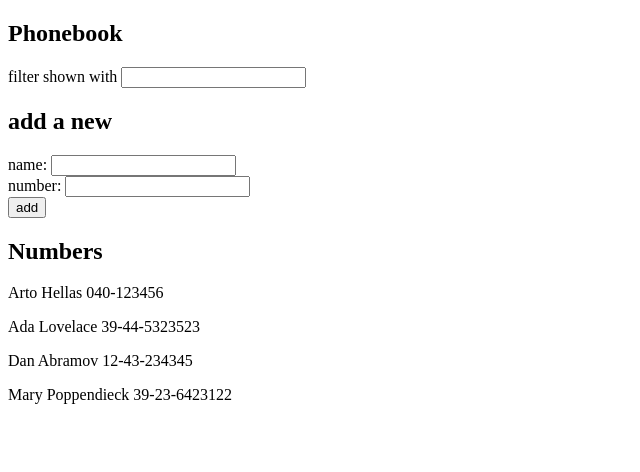
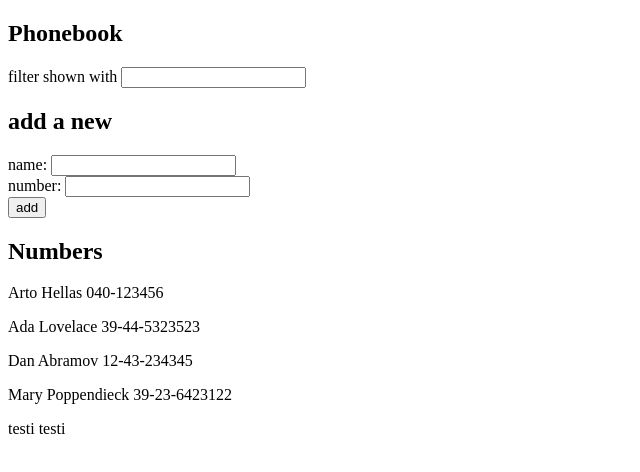
Before and after one commit to imtone1/Fullstackopen1, a React (Create React App) app in the folder osa2/puhelinluettelo/: page / in a window 1280 px wide. Shown: the top 472 px of the page, without its empty margins (0-640 px from the left). Built offline with nearby package versions, Linux system fonts and the light colour scheme; data requests are answered from the project's data file.

Commit message:
osa2 puhelinluettelo 2.16

```diff
--- a/osa2/puhelinluettelo/db.json
+++ b/osa2/puhelinluettelo/db.json
@@ -1,5 +1,5 @@
 {
-    "persons":[
+  "persons": [
     {
       "name": "Arto Hellas",
       "number": "040-123456",
@@ -19,6 +19,11 @@
       "name": "Mary Poppendieck",
       "number": "39-23-6423122",
       "id": 4
+    },
+    {
+      "name": "testi",
+      "number": "testi",
+      "id": 5
     }
   ]
 }
--- a/osa2/puhelinluettelo/src/App.js
+++ b/osa2/puhelinluettelo/src/App.js
@@ -25,6 +25,7 @@
       })
   }, [])
 
+
   const person = persons.find(person => person.name.toLowerCase() === newName.toLowerCase())
 
   const addNewPerson=(event)=>{
@@ -40,10 +41,14 @@
 
     }
 
-    setPersons(persons.concat(personObject))
-    setNewName('')
-    setNewPhone('')
-    setNewFilter('')
+    axios
+    .post('http://localhost:3001/persons', personObject)
+    .then(response => {
+      setPersons(persons.concat(response.data))
+      setNewName('')
+      setNewPhone('')
+      setNewFilter('')
+    })
   }
 }
   const handlePersonChange=(event)=>{
```
Lines whose indentation alone changed are shown as unchanged.
